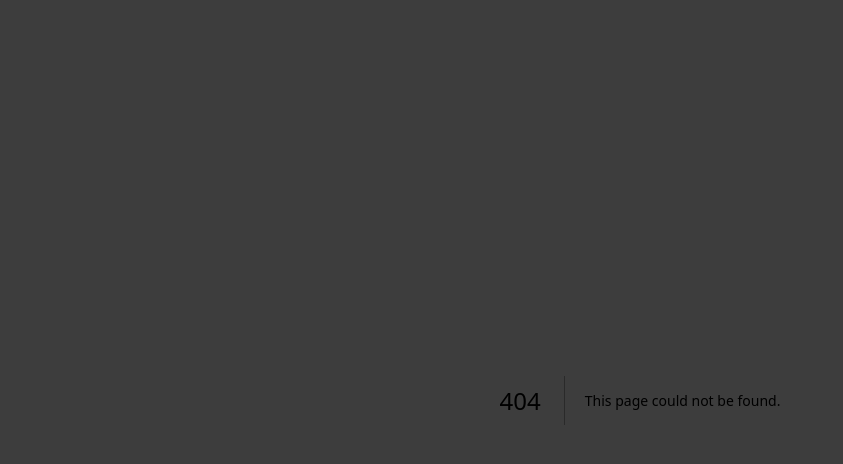
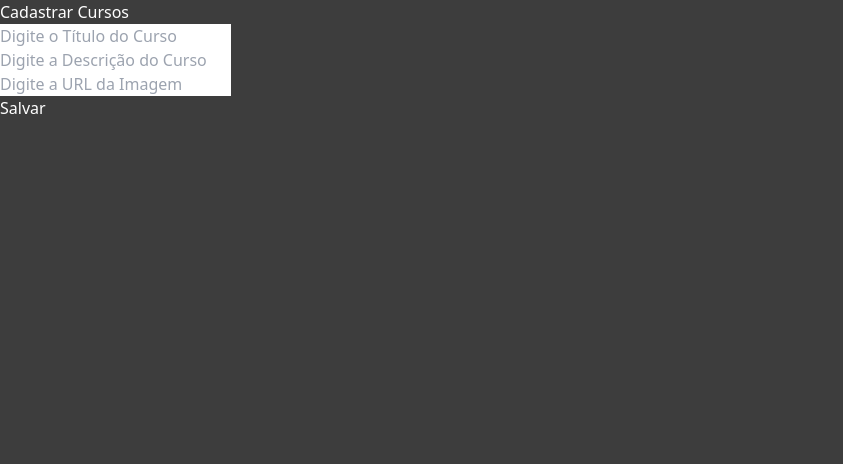
Before and after one commit to uWaanted/school20232enforkado, a Next.js app: page /admin/course/new in a window 1280 px wide. Before the commit this address had no page. Shown: the top 464 px of the page, without its empty margins (0-843 px from the left). Built offline with nearby package versions, Linux system fonts and the light colour scheme.

Commit message:
add: cadastro

```diff
--- /dev/null
+++ b/app/admin/course/new/page.tsx
@@ -0,0 +1,13 @@
+export default function NewCourse(){
+    return (
+        <div>
+            <h1 className="text-white font-xl"> Cadastrar Cursos </h1>
+            <form>
+                <input type="text" placeholder="Digite o Título do Curso"/><br/>
+                <input type="text" placeholder="Digite a Descrição do Curso"/><br/>
+                <input type="text" placeholder="Digite a URL da Imagem"/><br/>
+                <button className="text-white"> Salvar </button>
+            </form>
+        </div>
+    )
+}
```
